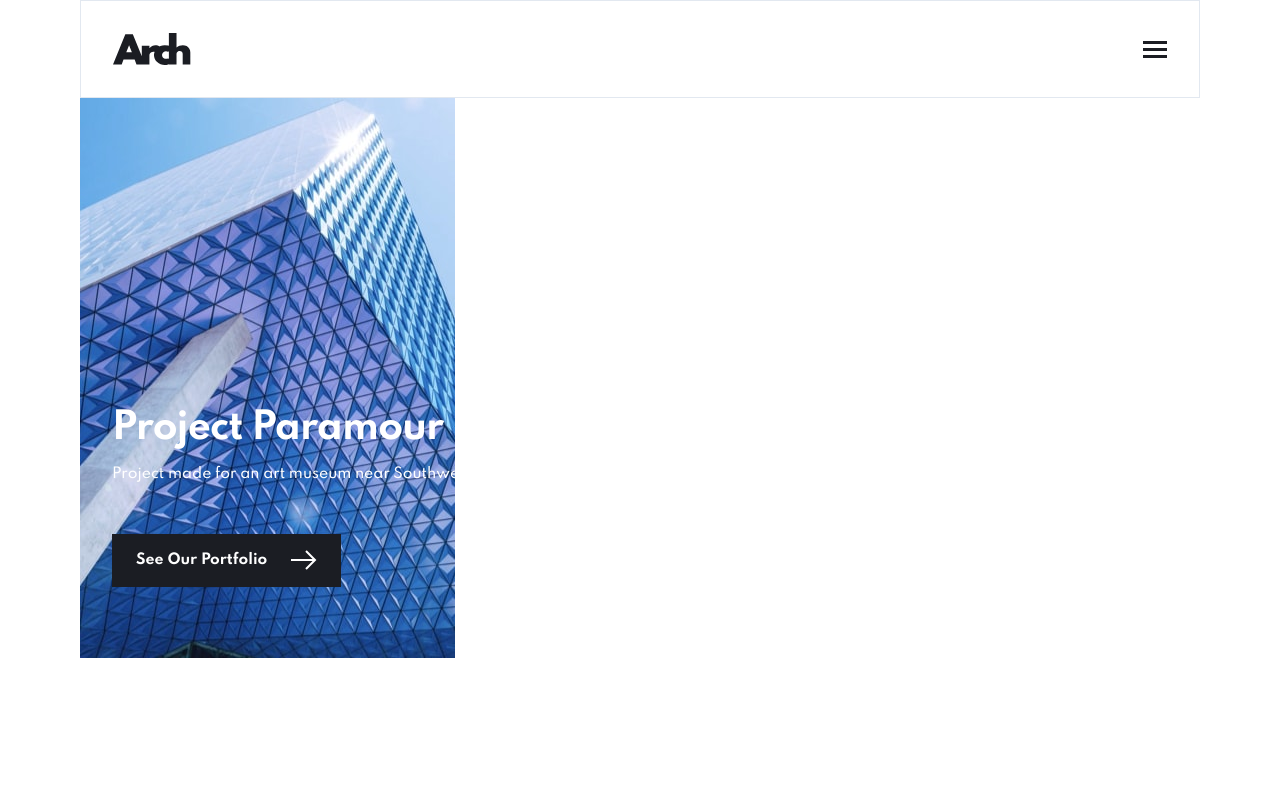
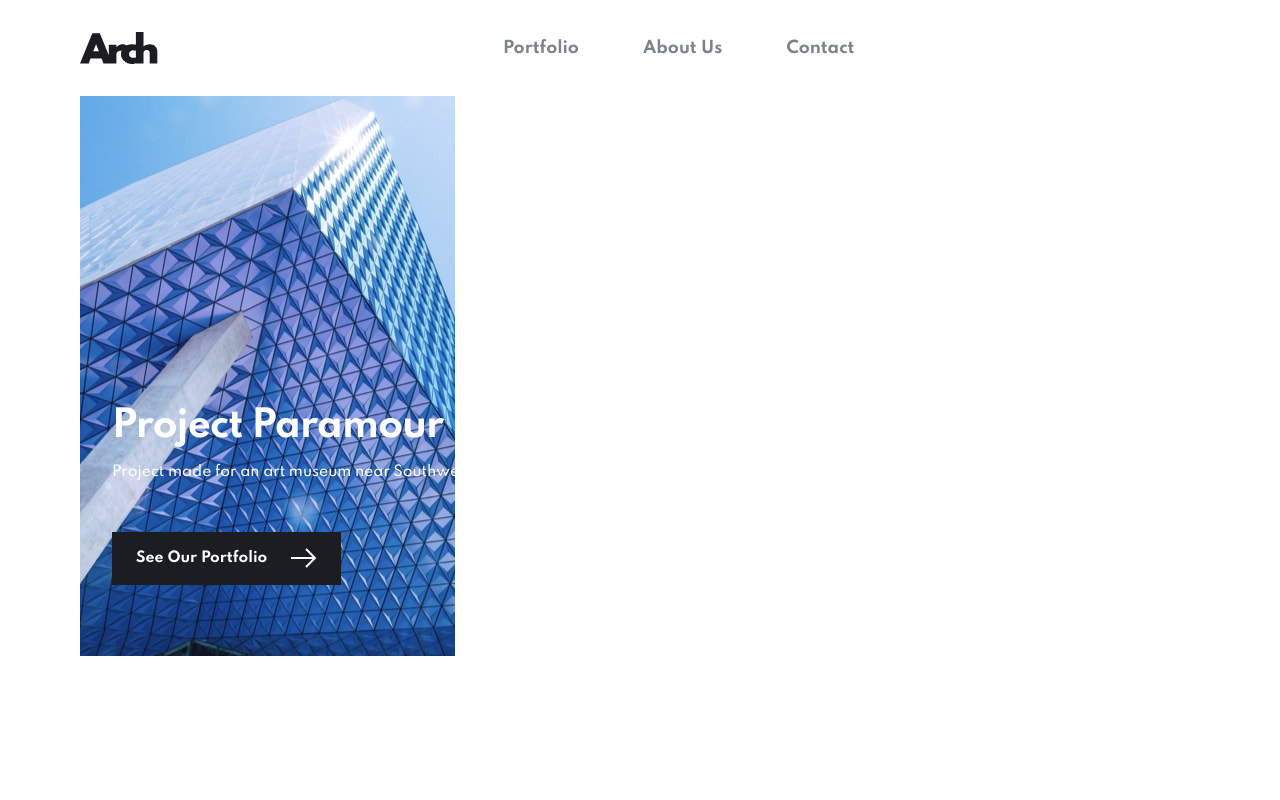
Before and after one commit to chungleee/nextjs-arch-studio, a Next.js app: page / in a window 1280 px wide. Shown: the top 800 px of the page. Built offline with nearby package versions, Linux system fonts and the light colour scheme.

Commit message:
add menu and tablet styling

```diff
--- a/components/Header.js
+++ b/components/Header.js
@@ -1,11 +1,23 @@
 import React from "react";
 import Hamburger from "./icons/Hamburger";
+import Link from "next/link";
 
 const Header = () => {
   return (
-    <header className="border flex justify-between items-center px-8 py-8">
+    <header className="border-none flex justify-between items-center px-8 py-8 md:px-0">
       <img className="h-8" src="/assets/logo.svg" alt="Arch Logo" />
-      <span>
+      <ul className="hidden font-bold text-medium-grey md:flex md:mx-auto">
+        <li>
+          <Link href="/portfolio">Portfolio</Link>
+        </li>
+        <li className="mx-16">
+          <Link href="/about-us">About Us</Link>
+        </li>
+        <li>
+          <Link href="/contact">Contact</Link>
+        </li>
+      </ul>
+      <span className="md:hidden">
         <Hamburger />
       </span>
     </header>
```
